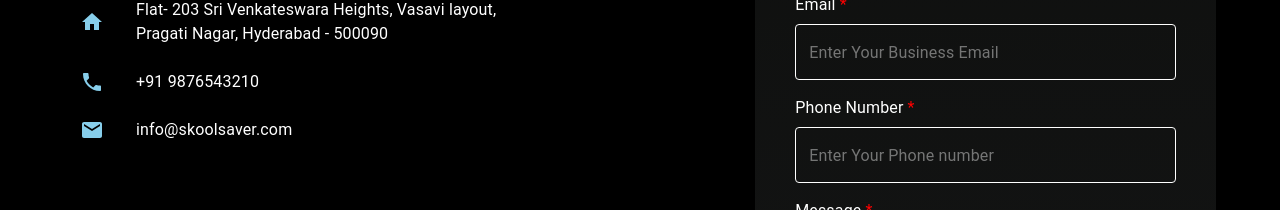
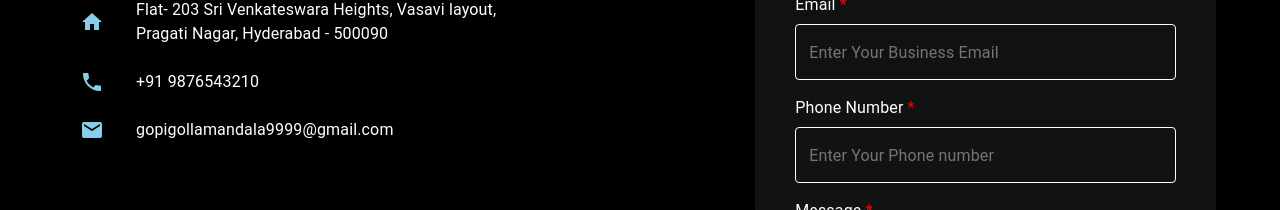
Before and after one commit to SkoolSaver/anuTechFronted, a Next.js app: page / in a window 1280 px wide. Shown: the part 4360-4570 px from the top of the page. Built offline with nearby package versions, Linux system fonts and the light colour scheme; no server answers.

Commit message:
Update Contact.jsx

```diff
--- a/app/sections/components/home-components/ContactUs.jsx
+++ b/app/sections/components/home-components/ContactUs.jsx
@@ -87,7 +87,7 @@ const ContactUs = () => {
                       href="gopigollamandala9999@gmail.com"
                       style={{ color: "white", textDecoration: "none" }}
                     >
-                      info@skoolsaver.com
+                      gopigollamandala9999@gmail.com
                     </a>
                   }
                   primaryTypographyProps={{ color: "white" }}
```
